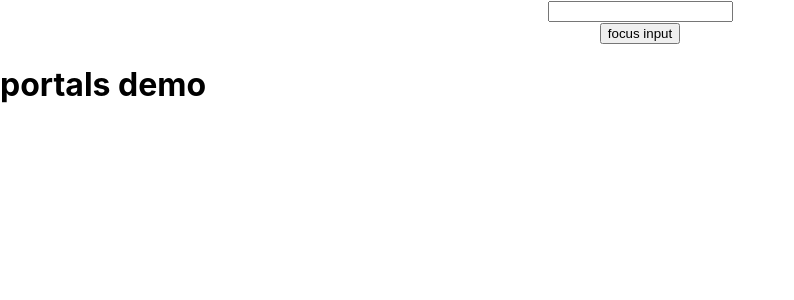
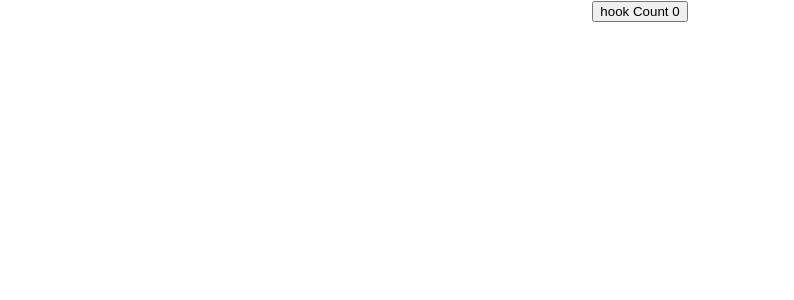
Before and after one commit to abdultanveer/dxcreactapp, a React (Create React App) app: page / in a window 1280 px wide. Shown: the top 300 px of the page, without its empty margins (0-794 px from the left). Built offline with nearby package versions, Linux system fonts and the light colour scheme.

Commit message:
hook counter

```diff
--- a/src/App.js
+++ b/src/App.js
@@ -1,14 +1,14 @@
 import './App.css';
-import PortalDemo from './components/portals/PortalDemo';
-import FrParentInput from './components/refs/FrParentInput';
+import ClassCounter from './components/hooks/ClassCounter';
+import HookCounter from './components/hooks/HookCounter';
+
 
 
 
 function App() {
   return (
     <div className="App">
-    <FrParentInput/>
-    <PortalDemo/>
+    <HookCounter/>
     </div>
   );
 }
--- /dev/null
+++ b/src/components/hooks/ClassCounter.js
@@ -0,0 +1,28 @@
+import React, { Component } from 'react'
+
+export class ClassCounter extends Component {
+    constructor(props) {
+        super(props)
+
+        this.state = {
+            count:  0
+
+        }
+    }
+
+    incrementCount = () => {
+        this.setState({
+            count: this.state.count +1
+        })
+    }
+
+    render() {
+        return (
+            <div>
+                <button onClick = {this.incrementCount}> count is {this.state.count}</button>
+            </div>
+        )
+    }
+}
+
+export default ClassCounter
--- /dev/null
+++ b/src/components/hooks/HookCounter.js
@@ -0,0 +1,15 @@
+import React, {useState} from 'react'
+
+
+
+//useState is a hook that allows you to add a state to stateless component [functional component]
+function HookCounter() {
+   const [count, setCount] = useState(0)
+    return (
+        <div>
+            <button onClick = {()=>setCount(count +1)}> hook Count {count}</button>
+        </div>
+    )
+}
+
+export default HookCounter
```
